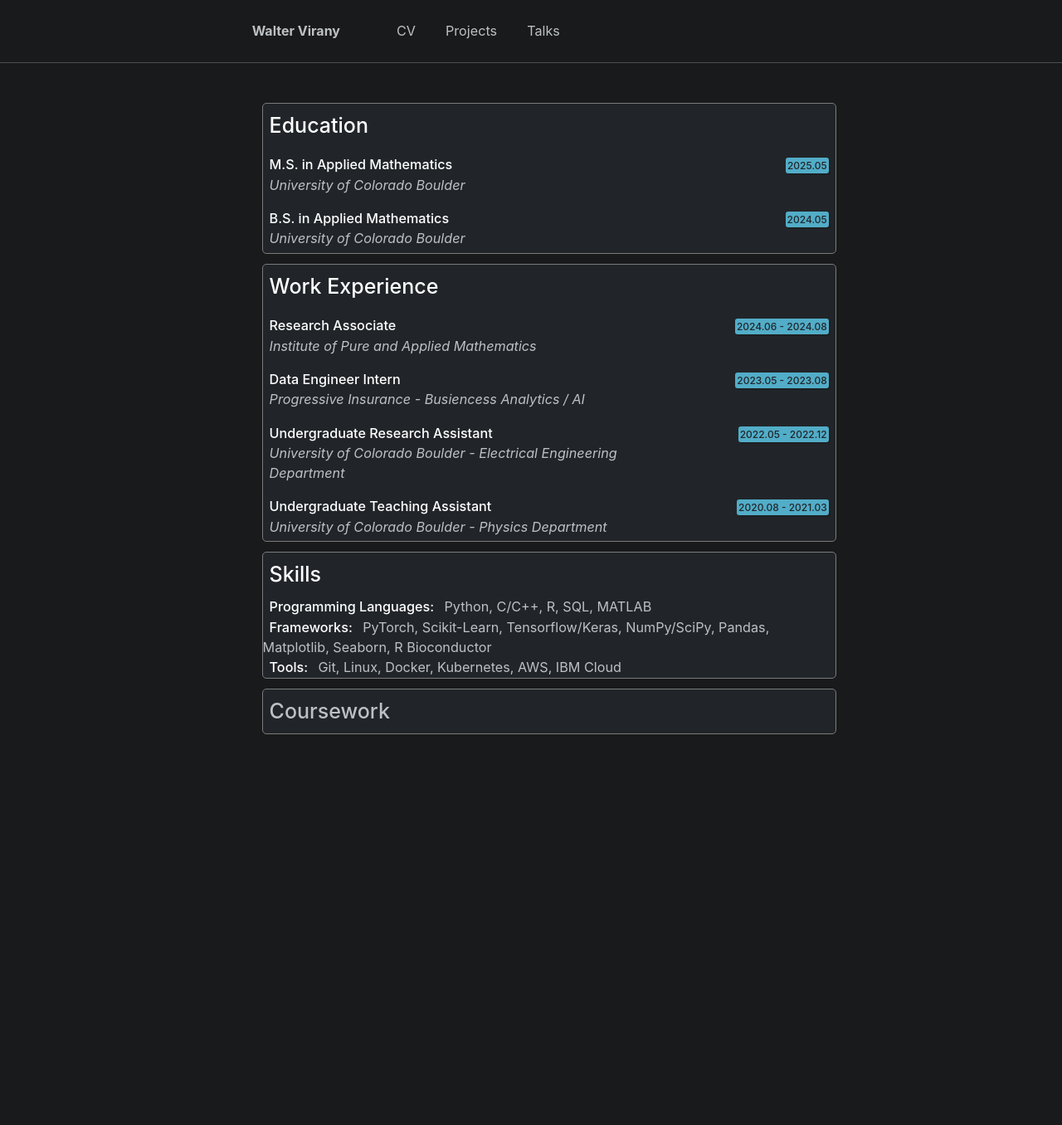
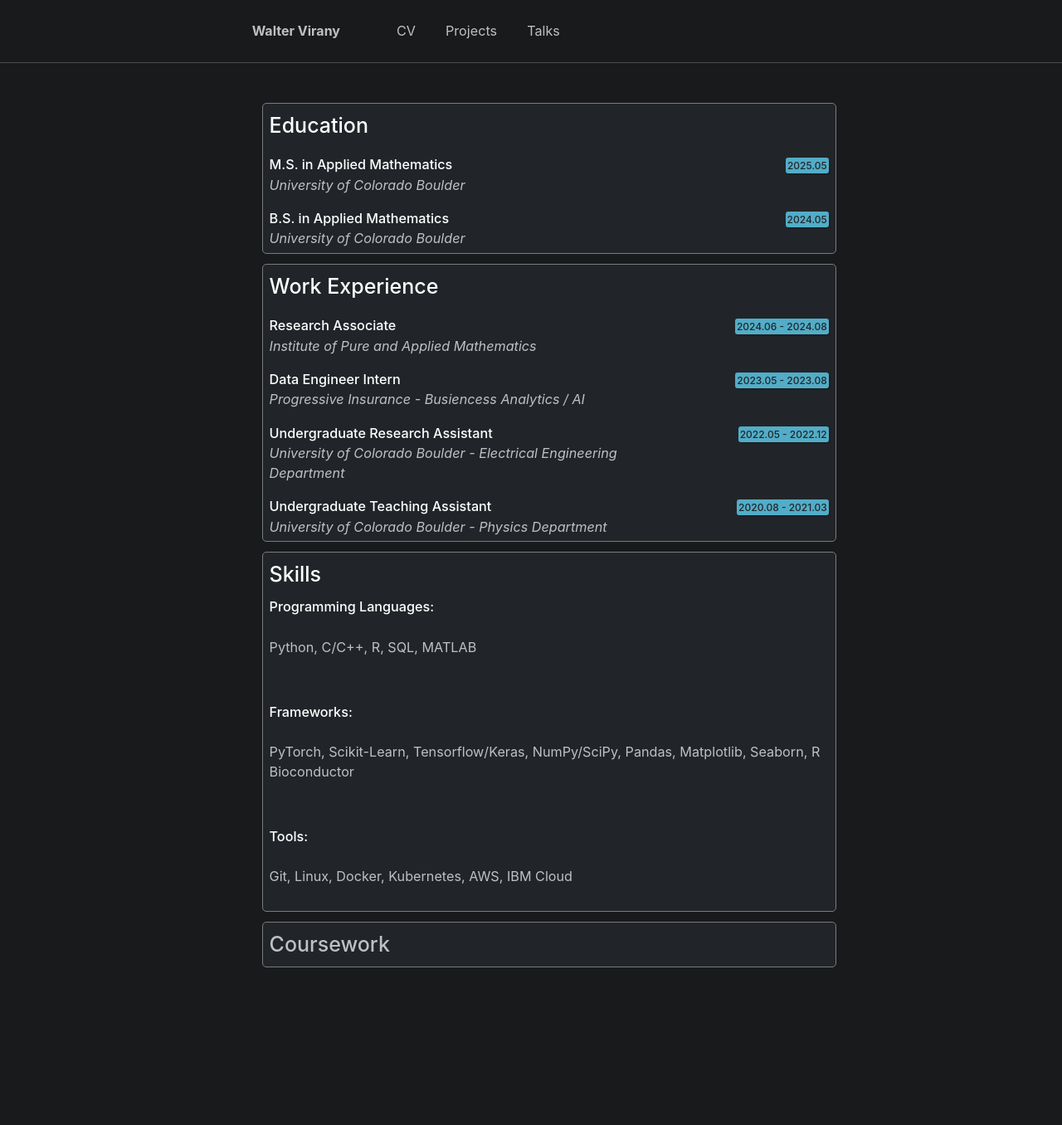
Before and after one commit to wvirany/wvirany.github.io, a Jekyll site: the page built from _pages/cv.html, in a window 1280 px wide. Shown: the whole page at 83% size. Built offline with Jekyll 4.4.1, drawn with Linux system fonts in a browser that asks for light colours; before the commit the page ends 1075 px from its top, so only the background shows below that.

Commit message:
Update cv.html

```diff
--- a/_pages/cv.html
+++ b/_pages/cv.html
@@ -141,13 +141,13 @@ div.cv {
     <div class="cv">
         <div style="font-size:25px; font-weight:450; padding:8px; color:white;">Skills</div>
         <b style="font-weight: 450; color:white; padding:8px;">Programming Languages: </b>
-        Python, C/C++, R, SQL, MATLAB
+        <p style="padding:8px;">Python, C/C++, R, SQL, MATLAB</p>
         <br>
         <b style="font-weight: 450; color:white; padding:8px;">Frameworks: </b>
-        PyTorch, Scikit-Learn, Tensorflow/Keras, NumPy/SciPy, Pandas, Matplotlib, Seaborn, R Bioconductor
+        <p style="padding:8px;">PyTorch, Scikit-Learn, Tensorflow/Keras, NumPy/SciPy, Pandas, Matplotlib, Seaborn, R Bioconductor </p>
         <br>
         <b style="font-weight: 450; color:white; padding: 8px;">Tools: </b>
-        Git, Linux, Docker, Kubernetes, AWS, IBM Cloud
+        <p style="padding:8px;">Git, Linux, Docker, Kubernetes, AWS, IBM Cloud</p>
 
 
     </div>
```
